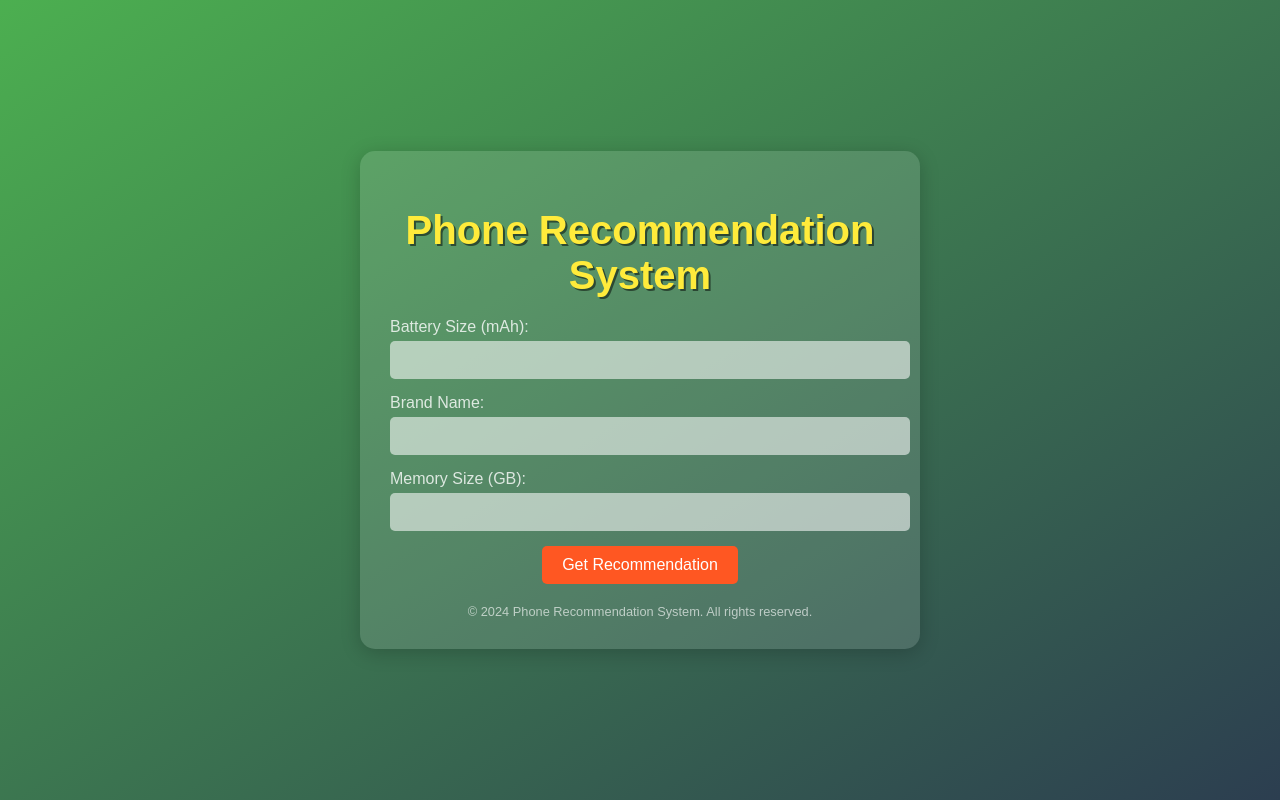
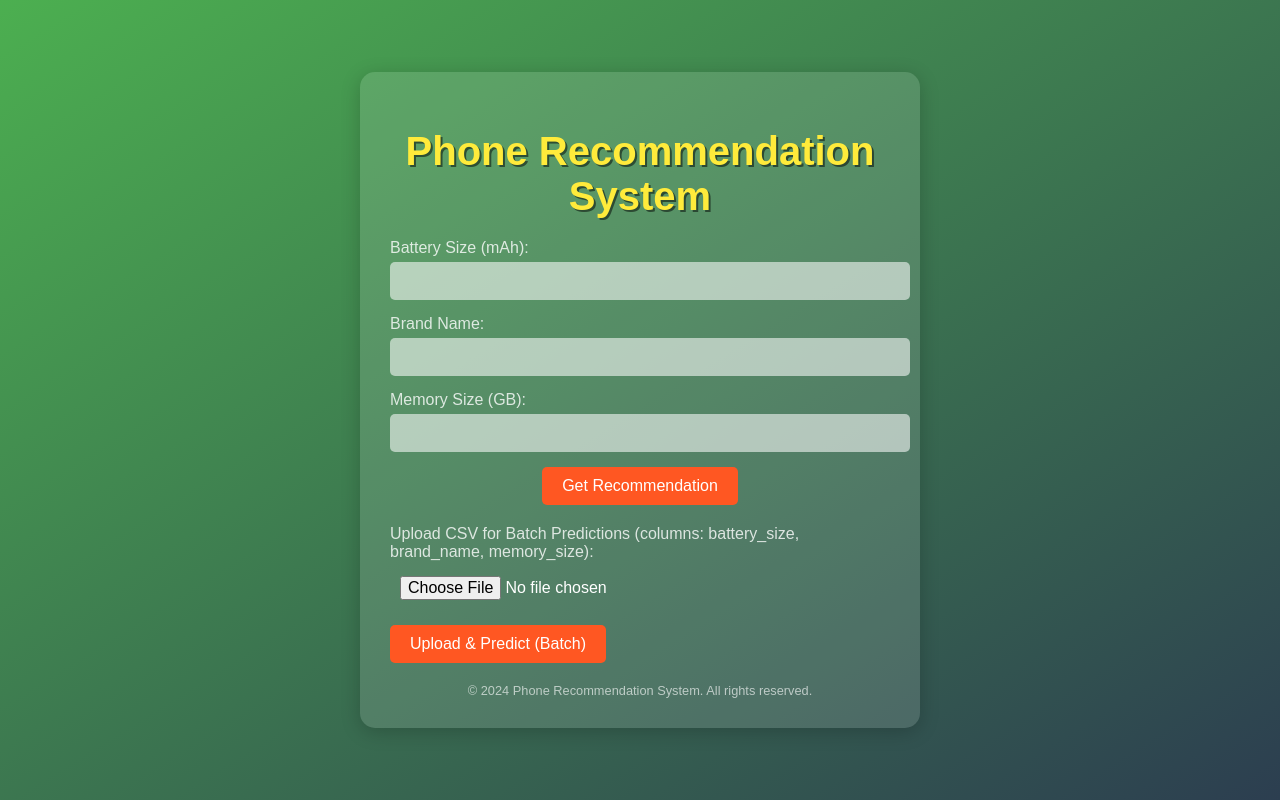
Before and after one commit to PRITIK03/Mobile-Phone-Price-Prediction-using-Machine-Learning-, a Flask app: page / in a window 1280 px wide. Run offline with Flask 3, Linux system fonts and the light colour scheme; parts of the project's set-up code (start-up, migrations or seed data) failed here and were passed over.

Commit message:
feat(api): add batch prediction endpoint with CSV upload support

```diff
--- a/app.py
+++ b/app.py
@@ -1,5 +1,5 @@
 
-from flask import Flask, render_template, request, jsonify
+from flask import Flask, render_template, request, jsonify, send_file, make_response
 from flask_cors import CORS
 import numpy as np
 import pickle
@@ -8,6 +8,10 @@ from datetime import datetime, timedelta
 from flask_sqlalchemy import SQLAlchemy
 from flask_bcrypt import Bcrypt
 from flask_jwt_extended import JWTManager, create_access_token, jwt_required, get_jwt_identity
+import os
+import io
+import pandas as pd
+import csv
 
 # Load the trained models and label encoder
 try:
@@ -59,7 +63,6 @@ else:
         'echo': False             # Set to True for SQL logging in development
     }
 app.config['SQLALCHEMY_TRACK_MODIFICATIONS'] = False
-import os
 import datetime
 
 # Simple in-memory cache (in production, use Redis)
@@ -550,6 +553,134 @@ def compare_phones():
         'count': len(comparisons)
     })
 
+
+@app.route('/api/predict/batch', methods=['POST'])
+def api_predict_batch():
+    """Accept a CSV file upload with columns: battery_size, brand_name, memory_size
+    Returns a CSV file with predictions appended: model_name, lowest_price, highest_price, release_date, screen_size
+    """
+    if not all([regressor, classifier, label_encoder]):
+        return jsonify({"error": "Models not loaded. Please check model files."}), 500
+
+    # Accept multipart file upload
+    uploaded_file = request.files.get('file')
+    if not uploaded_file:
+        return jsonify({"error": "No file uploaded. Please upload a CSV file under field 'file'."}), 400
+
+    try:
+        df = pd.read_csv(uploaded_file)
+    except Exception as e:
+        return jsonify({"error": f"Failed to read CSV: {e}"}), 400
+
+    # Normalize column names
+    cols = {c.lower(): c for c in df.columns}
+    required = ['battery_size', 'brand_name', 'memory_size']
+    for r in required:
+        if r not in cols:
+            return jsonify({"error": f"Missing required column: {r}"}), 400
+
+    # Prepare output rows
+    output_rows = []
+
+    for idx, row in df.iterrows():
+        try:
+            battery_size = float(row[cols['battery_size']])
+            brand_name = str(row[cols['brand_name']])
+            memory_size = float(row[cols['memory_size']])
+
+            # basic validation
+            if battery_size <= 0 or battery_size > 10000:
+                raise ValueError('battery_size out of range')
+            if memory_size <= 0 or memory_size > 512:
+                raise ValueError('memory_size out of range')
+
+            # Encode brand
+            try:
+                brand_name_encoded = label_encoder.transform([brand_name.strip()])[0]
+            except Exception:
+                model_name = 'Unknown (brand not recognized)'
+                result = {
+                    'model_name': model_name,
+                    'brand_name': brand_name.strip(),
+                    'lowest_price': None,
+                    'highest_price': None,
+                    'release_date': None,
+                    'screen_size': None,
+                    'error': 'brand not recognized'
+                }
+                output_rows.append({**row.to_dict(), **result})
+                continue
+
+            X_input = np.array([[battery_size, brand_name_encoded, memory_size]])
+
+            try:
+                model_name_encoded = classifier.predict(X_input)[0]
+                model_name = label_encoder.inverse_transform([model_name_encoded])[0]
+            except Exception:
+                model_name = 'Unknown (classifier error)'
+
+            y_pred = regressor.predict(X_input)
+            lowest_price = max(0, y_pred[0][0])
+            highest_price = max(0, y_pred[0][1])
+            release_date = y_pred[0][2]
+            screen_size = max(1, min(10, y_pred[0][3]))
+            try:
+                release_date = datetime.utcfromtimestamp(release_date).strftime('%Y-%m-%d')
+            except Exception:
+                release_date = None
+
+            result = {
+                'model_name': model_name,
+                'brand_name': brand_name.strip(),
+                'lowest_price': round(lowest_price, 2),
+                'highest_price': round(highest_price, 2),
+                'release_date': release_date,
+                'screen_size': round(screen_size, 2),
+                'error': None
+            }
+
+            # Save history (anonymous)
+            try:
+                prediction = PredictionHistory(
+                    user_id=None,
+                    battery_size=battery_size,
+                    brand_name=brand_name.strip(),
+                    memory_size=memory_size,
+                    model_name=model_name,
+                    lowest_price=lowest_price,
+                    highest_price=highest_price,
+                    release_date=release_date or '',
+                    screen_size=screen_size
+                )
+                db.session.add(prediction)
+                # commit at the end (bulk)
+            except Exception as e:
+                print(f"Failed to queue prediction history: {e}")
+
+            output_rows.append({**row.to_dict(), **result})
+
+        except Exception as e:
+            output_rows.append({**row.to_dict(), 'model_name': None, 'lowest_price': None, 'highest_price': None, 'release_date': None, 'screen_size': None, 'error': str(e)})
+
+    # Try to commit any queued history entries
+    try:
+        db.session.commit()
+    except Exception as e:
+        print(f"Failed to commit batch prediction history: {e}")
+        db.session.rollback()
+
+    out_df = pd.DataFrame(output_rows)
+
+    # Prepare CSV for download
+    csv_buffer = io.StringIO()
+    out_df.to_csv(csv_buffer, index=False)
+    csv_bytes = csv_buffer.getvalue().encode('utf-8')
+    buf = io.BytesIO(csv_bytes)
+    buf.seek(0)
+
+    filename = f"predictions_{datetime.now().strftime('%Y%m%d_%H%M%S')}.csv"
+    return send_file(buf, mimetype='text/csv', as_attachment=True, download_name=filename)
+
 @app.route("/", methods=["GET", "POST"])
 def index():
     if request.method == "POST":
--- a/templates/index.html
+++ b/templates/index.html
@@ -149,6 +149,14 @@
 
             <button type="submit">Get Recommendation</button>
         </form>
+
+        <!-- Batch CSV upload form -->
+        <form id="batchForm" style="margin-top:20px; text-align:left;" enctype="multipart/form-data">
+            <label for="csv_file">Upload CSV for Batch Predictions (columns: battery_size, brand_name, memory_size):</label>
+            <input type="file" id="csv_file" name="file" accept=".csv" required>
+            <button type="submit">Upload & Predict (Batch)</button>
+        </form>
+        <div id="batchResult" style="margin-top:10px; color: #fff;"></div>
 
         {% if result %}
         <!-- Display the result after the form is submitted -->
@@ -462,5 +470,57 @@
         });
         {% endif %}
     </script>
+    <script>
+        // Batch upload handling
+        const batchForm = document.getElementById('batchForm');
+        if (batchForm) {
+            batchForm.addEventListener('submit', async function(e) {
+                e.preventDefault();
+                const fileInput = document.getElementById('csv_file');
+                const statusDiv = document.getElementById('batchResult');
+                if (!fileInput.files.length) {
+                    statusDiv.textContent = 'Please select a CSV file.';
+                    return;
+                }
+                const formData = new FormData();
+                formData.append('file', fileInput.files[0]);
+
+                statusDiv.textContent = 'Uploading and predicting...';
+
+                try {
+                    const res = await fetch('/api/predict/batch', {
+                        method: 'POST',
+                        body: formData
+                    });
+
+                    if (!res.ok) {
+                        const err = await res.json().catch(() => ({}));
+                        statusDiv.textContent = 'Error: ' + (err.error || res.statusText);
+                        return;
+                    }
+
+                    const blob = await res.blob();
+                    const url = window.URL.createObjectURL(blob);
+                    const a = document.createElement('a');
+                    a.href = url;
+                    // Try to extract filename from Content-Disposition
+                    const cd = res.headers.get('Content-Disposition');
+                    let fname = 'predictions.csv';
+                    if (cd) {
+                        const match = cd.match(/filename\*=UTF-8''([^;\n]+)/) || cd.match(/filename="?([^";\n]+)"?/);
+                        if (match) fname = decodeURIComponent(match[1]);
+                    }
+                    a.download = fname;
+                    document.body.appendChild(a);
+                    a.click();
+                    a.remove();
+                    window.URL.revokeObjectURL(url);
+                    statusDiv.textContent = 'Batch predictions completed. Download started.';
+                } catch (err) {
+                    statusDiv.textContent = 'Batch prediction failed: ' + err;
+                }
+            });
+        }
+    </script>
 </body>
 </html>
```
